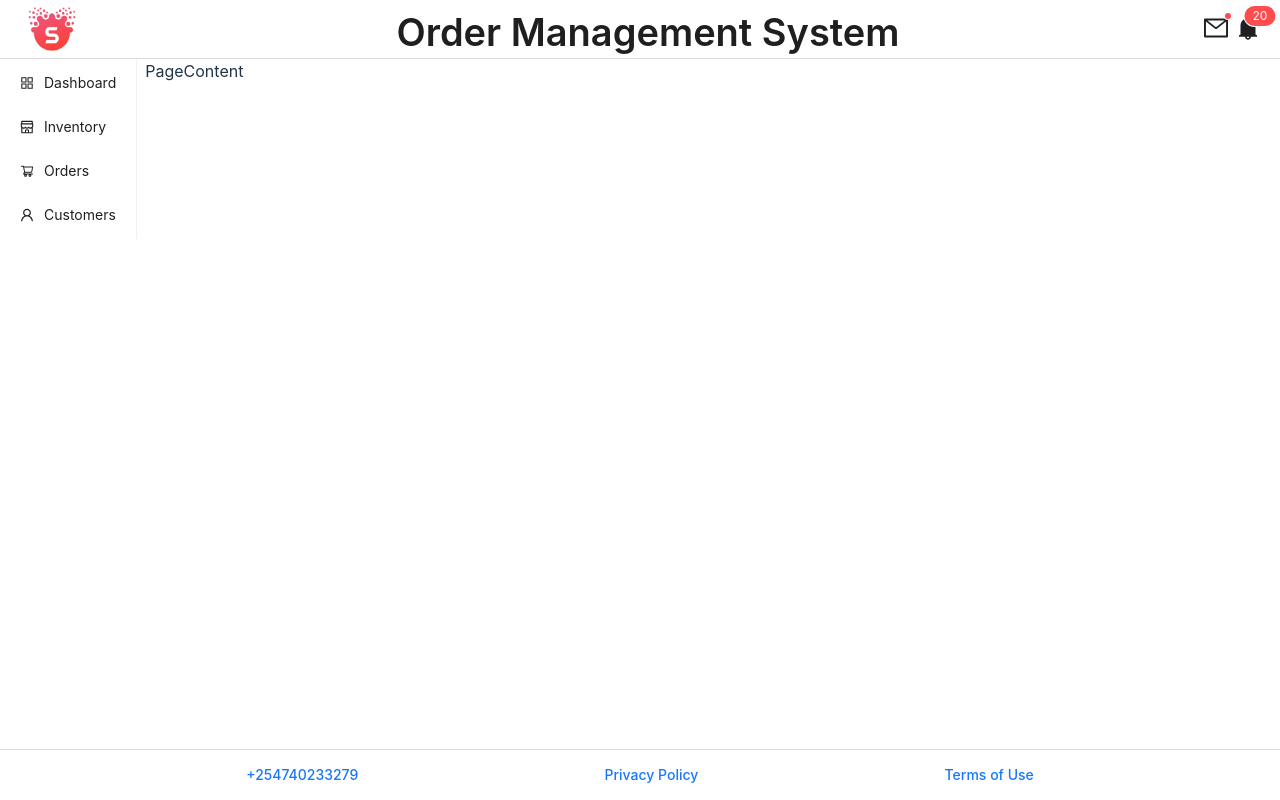
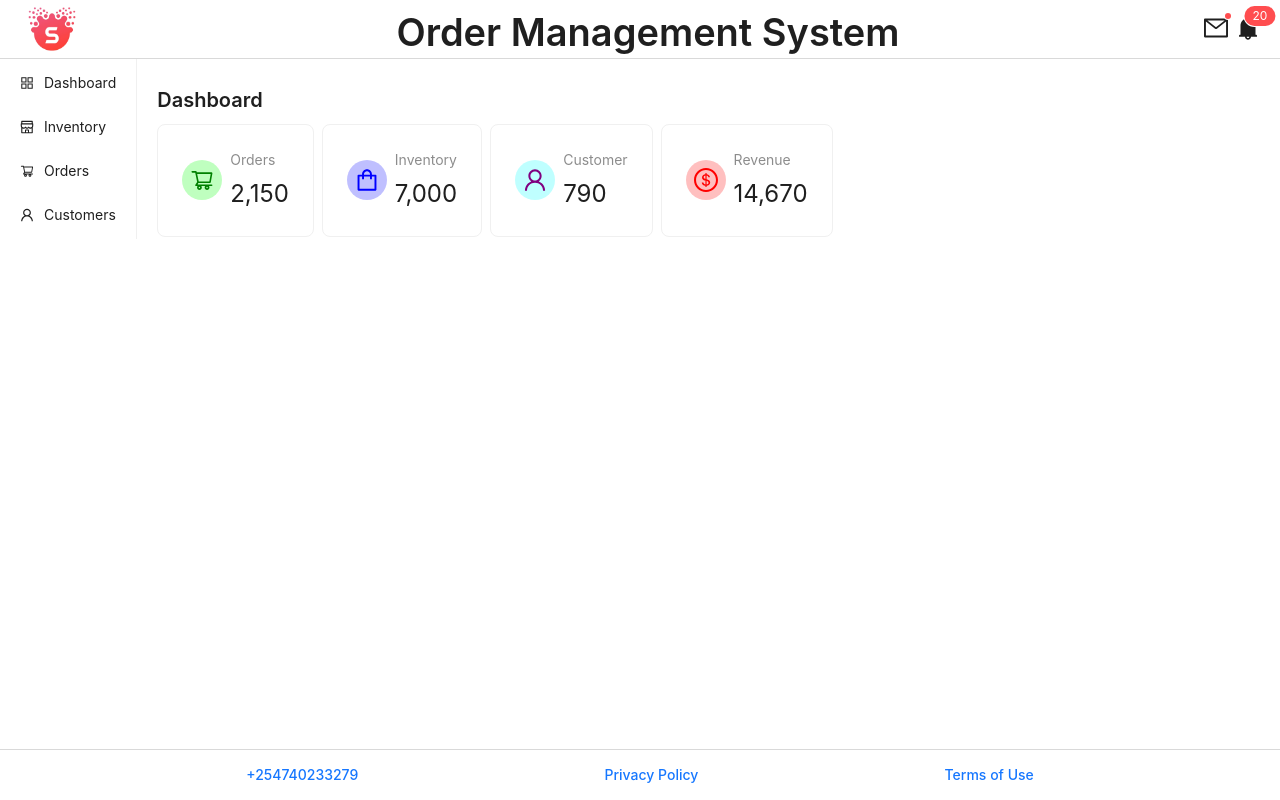
Before and after one commit to samnjuguna44/Order-System, a React (Vite) app in the folder react-ts/: page / in a window 1280 px wide. Built offline with nearby package versions, Linux system fonts and the light colour scheme.

Commit message:
implemented routes, added react-router-dom

```diff
--- a/react-ts/package.json
+++ b/react-ts/package.json
@@ -12,7 +12,8 @@
   "dependencies": {
     "antd": "^5.11.5",
     "react": "^18.2.0",
-    "react-dom": "^18.2.0"
+    "react-dom": "^18.2.0",
+    "react-router-dom": "^6.20.0"
   },
   "devDependencies": {
     "@types/react": "^18.2.37",
--- a/react-ts/src/App.css
+++ b/react-ts/src/App.css
@@ -28,3 +28,7 @@
   justify-content: flex-start;
   align-items: flex-start;
 }
+
+.PageContent {
+  padding-left: 12px;
+}
--- a/react-ts/src/components/AppRoutes/index.jsx
+++ b/react-ts/src/components/AppRoutes/index.jsx
@@ -1,7 +1,18 @@
+import { Route, Routes } from "react-router-dom";
+import Dashboard from "../../pages/Dashboard";
+import Inventory from "../../pages/Inventory";
+import Orders from "../../pages/Orders";
+import Customers from "../../pages/Customers";
+
 function AppRoutes() {
-    return (
-        <div></div>
-    )
+  return (
+    <Routes>
+      <Route path="/" element={<Dashboard />}></Route>
+      <Route path="/inventory" element={<Inventory />}></Route>
+      <Route path="/orders" element={<Orders />}></Route>
+      <Route path="/customers" element={<Customers />}></Route>
+    </Routes>
+  );
 }
 
 export default AppRoutes;
--- a/react-ts/src/components/PageContent/index.jsx
+++ b/react-ts/src/components/PageContent/index.jsx
@@ -1,6 +1,10 @@
+import AppRoutes from "../AppRoutes"
+
 function PageContent() {
     return (
-        <div className="PageContent">PageContent</div>
+        <div className="PageContent">
+            <AppRoutes />
+        </div>
     )
 }
 
--- a/react-ts/src/components/SideMenu/index.jsx
+++ b/react-ts/src/components/SideMenu/index.jsx
@@ -1,12 +1,21 @@
 import { Menu } from "antd";
-import { AppstoreOutlined, ShopOutlined, ShoppingCartOutlined, UserOutlined } from "@ant-design/icons"
+import {
+  AppstoreOutlined,
+  ShopOutlined,
+  ShoppingCartOutlined,
+  UserOutlined,
+} from "@ant-design/icons";
+import { useNavigate } from "react-router-dom";
 
 function SideMenu() {
+  const navigate = useNavigate();
+
   return (
     <div className="SideMenu">
       <Menu
         onClick={(item) => {
           //item.key
+          navigate(item.key);
         }}
         items={[
           {
@@ -17,7 +26,7 @@ function SideMenu() {
           {
             label: "Inventory",
             key: "/inventory",
-            icon: <ShopOutlined />
+            icon: <ShopOutlined />,
           },
           {
             label: "Orders",
--- a/react-ts/src/main.tsx
+++ b/react-ts/src/main.tsx
@@ -1,10 +1,13 @@
-import React from 'react'
-import ReactDOM from 'react-dom/client'
-import App from './App.tsx'
-import './index.css'
+import React from "react";
+import ReactDOM from "react-dom/client";
+import App from "./App.tsx";
+import "./index.css";
+import { BrowserRouter } from "react-router-dom";
 
-ReactDOM.createRoot(document.getElementById('root')!).render(
+ReactDOM.createRoot(document.getElementById("root")!).render(
   <React.StrictMode>
-    <App />
-  </React.StrictMode>,
-)
+    <BrowserRouter>
+      <App />
+    </BrowserRouter>
+  </React.StrictMode>
+);
--- /dev/null
+++ b/react-ts/src/pages/Customers/index.jsx
@@ -0,0 +1,11 @@
+import { Typography } from "antd";
+
+function Customers() {
+    return (
+        <div>
+            <Typography.Title level={4}>Customers</Typography.Title>
+        </div>
+    )
+}
+
+export default Customers;
--- /dev/null
+++ b/react-ts/src/pages/Dashboard/index.jsx
@@ -0,0 +1,90 @@
+import { Typography, Space, Card, Statistic } from "antd";
+import {
+  ShoppingCartOutlined,
+  DollarCircleOutlined,
+  UserOutlined,
+  ShoppingOutlined,
+} from "@ant-design/icons";
+
+function Dashboard() {
+  return (
+    <div>
+      <Typography.Title level={4}>Dashboard</Typography.Title>
+      <Space direction="horizontal">
+        <DashboardCard
+          icon={
+            <ShoppingCartOutlined
+              style={{
+                color: "green",
+                backgroundColor: "rgba(0, 255, 0, 0.25)",
+                borderRadius: 20,
+                fontSize: 24,
+                padding: 8,
+              }}
+            />
+          }
+          title={"Orders"}
+          value={2150}
+        />
+        <DashboardCard
+          icon={
+            <ShoppingOutlined
+              style={{
+                color: "blue",
+                backgroundColor: "rgba(0, 0, 255, 0.25)",
+                borderRadius: 20,
+                fontSize: 24,
+                padding: 8,
+              }}
+            />
+          }
+          title={"Inventory"}
+          value={7000}
+        />
+        <DashboardCard
+          icon={
+            <UserOutlined
+              style={{
+                color: "purple",
+                backgroundColor: "rgba(0, 255, 255, 0.25)",
+                borderRadius: 20,
+                fontSize: 24,
+                padding: 8,
+              }}
+            />
+          }
+          title={"Customer"}
+          value={790}
+        />
+        <DashboardCard
+          icon={
+            <DollarCircleOutlined
+              style={{
+                color: "red",
+                backgroundColor: "rgba(255, 0, 0, 0.25)",
+                borderRadius: 20,
+                fontSize: 24,
+                padding: 8,
+              }}
+            />
+          }
+          title={"Revenue"}
+          value={14670}
+        />
+      </Space>
+    </div>
+  );
+}
+
+function DashboardCard({ title, value, icon }) {
+  return (
+    <Card>
+      <Space direction="horizontal">
+        {icon}
+        <Statistic title={title} value={value} />
+      </Space>
+    </Card>
+  );
+}
+
+export default Dashboard;
--- /dev/null
+++ b/react-ts/src/pages/Inventory/index.jsx
@@ -0,0 +1,11 @@
+import { Typography } from "antd";
+
+function Inventory() {
+    return (
+        <div>
+            <Typography.Title level={4}>Inventory</Typography.Title>
+        </div>
+    )
+}
+
+export default Inventory;
--- /dev/null
+++ b/react-ts/src/pages/Orders/index.jsx
@@ -0,0 +1,11 @@
+import { Typography } from "antd";
+
+function Orders() {
+    return (
+        <div>
+            <Typography.Title level={4}>Orders</Typography.Title>
+        </div>
+    )
+}
+
+export default Orders;
```
Also changed, not shown: 1 other file (tests, documents, lock files or other folders).
